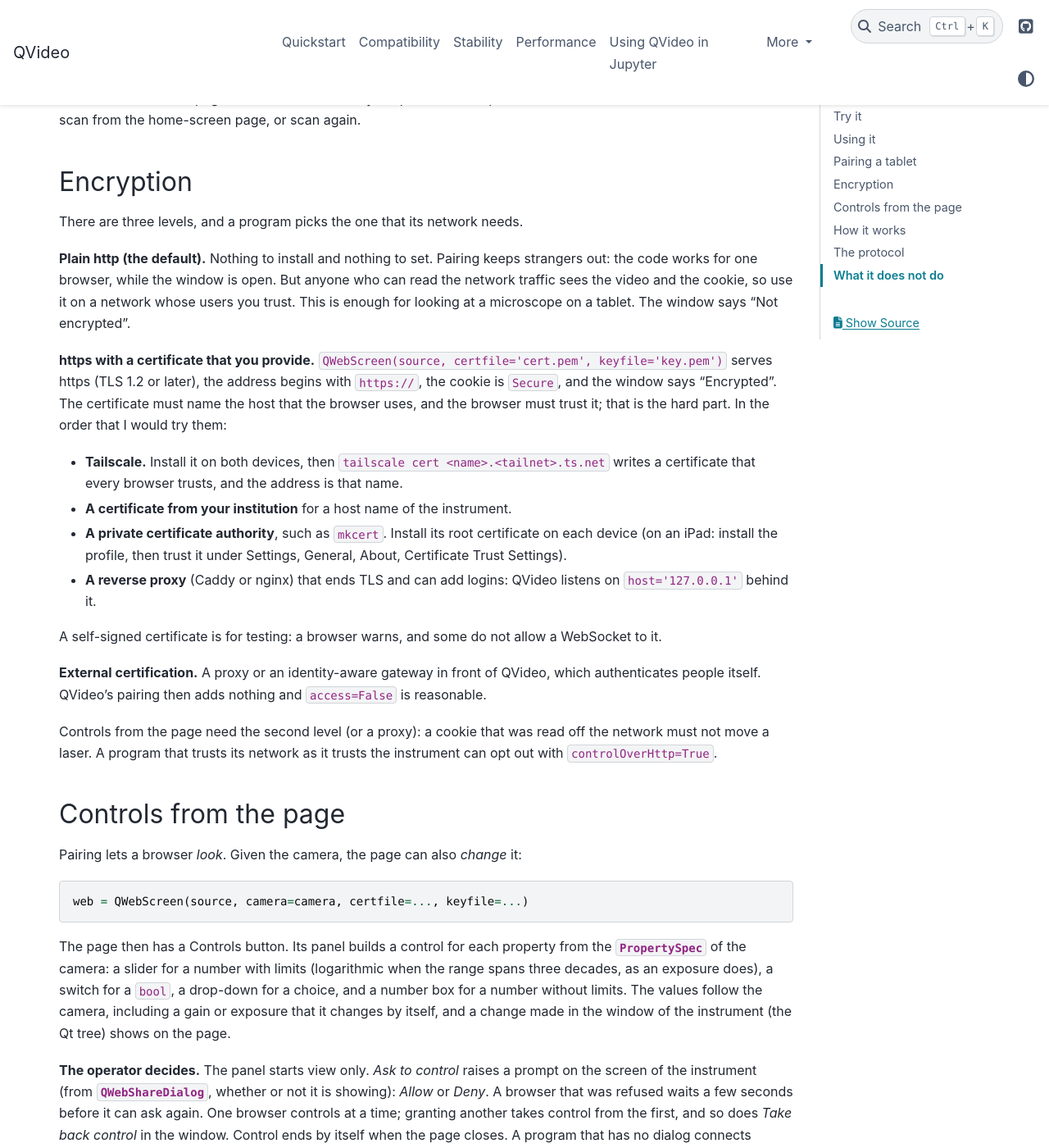
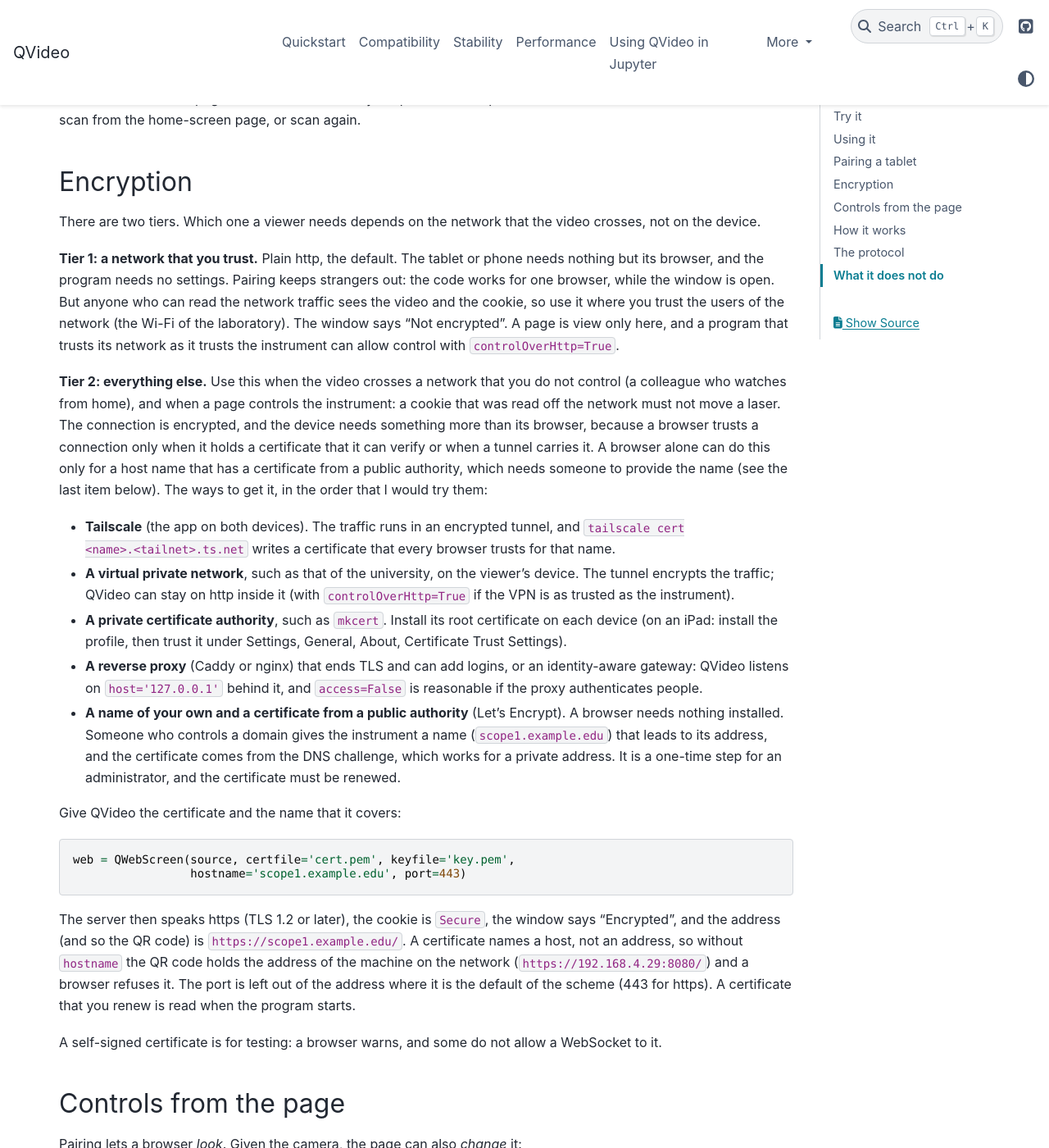
Before and after one commit to davidgrier/QVideo, a Sphinx documentation site: the page built from docs/streaming.rst, in a window 1280 px wide and 1400 px high, scrolled down 2277 px. Shown: the whole window at 82% size. Built offline with Sphinx 7.4.7 and the PyData theme 0.15.4, drawn with Linux system fonts in a browser that asks for light colours; some of the changed text lies outside the part shown.

Commit message:
QWebScreen: hostname for the address and the QR code; encryption in two tiers
hostname= names the host that a certificate covers: the address and the QR
code use it, and the port is left out where it is the default of the scheme.
The encryption page, the class docstring and CLAUDE.md describe two tiers:
tier 1 plain http on a trusted network, tier 2 a certificate, a tunnel or a
proxy for any other network and for control from a page.

Co-Authored-By: Claude Sonnet 5.5 <noreply@anthropic.com>

```diff
--- a/docs/streaming.rst
+++ b/docs/streaming.rst
@@ -22,8 +22,8 @@ The window opens with a QR code.  Point the camera of a tablet or phone at
 it and open the link: the video appears in the browser.  Tap *Controls*,
 then *Ask to control*, and answer the prompt on the instrument (*Allow*) to
 change exposure, gain, mirror, flip or resolution from the tablet.  The
-tablet and the computer must be on the same network, and the demo is not
-encrypted (see :ref:`streaming-encryption`).
+tablet and the computer must be on the same network, and the demo is tier 1:
+not encrypted (see :ref:`streaming-encryption`).
 
 Using it
 --------
@@ -67,10 +67,11 @@ larger.
 
 .. note::
 
-   By default the connection is **not encrypted** (see
-   :ref:`streaming-encryption`).  Use it on a trusted network, or give the
-   server a certificate.  A page can change camera properties only with the
-   operator's permission (:ref:`streaming-control`).
+   By default the connection is **not encrypted**: tier 1, for a network that
+   you trust.  For any other network, give the server a certificate or use a
+   tunnel: tier 2 (:ref:`streaming-encryption`).  A page can change camera
+   properties only with the operator's permission
+   (:ref:`streaming-control`).
 
 Pairing a tablet
 ----------------
@@ -116,43 +117,63 @@ scan again.
 Encryption
 ----------
 
-There are three levels, and a program picks the one that its network needs.
+There are two tiers.  Which one a viewer needs depends on the network that
+the video crosses, not on the device.
 
-**Plain http (the default).**  Nothing to install and nothing to set.
-Pairing keeps strangers out: the code works for one browser, while the
-window is open.  But anyone who can read the network traffic sees the video
-and the cookie, so use it on a network whose users you trust.  This is
-enough for looking at a microscope on a tablet.  The window says "Not
-encrypted".
+**Tier 1: a network that you trust.**  Plain http, the default.  The tablet
+or phone needs nothing but its browser, and the program needs no settings.
+Pairing keeps strangers out: the code works for one browser, while the window
+is open.  But anyone who can read the network traffic sees the video and the
+cookie, so use it where you trust the users of the network (the Wi-Fi of the
+laboratory).  The window says "Not encrypted".  A page is view only here,
+and a program that trusts its network as it trusts the instrument can allow
+control with ``controlOverHttp=True``.
 
-**https with a certificate that you provide.**  ``QWebScreen(source,
-certfile='cert.pem', keyfile='key.pem')`` serves https (TLS 1.2 or later),
-the address begins with ``https://``, the cookie is ``Secure``, and the
-window says "Encrypted".  The certificate must name the host that the
-browser uses, and the browser must trust it; that is the hard part.  In
-the order that I would try them:
+**Tier 2: everything else.**  Use this when the video crosses a network that
+you do not control (a colleague who watches from home), and when a page
+controls the instrument: a cookie that was read off the network must not
+move a laser.  The connection is encrypted, and the device needs something
+more than its browser, because a browser trusts a connection only when it
+holds a certificate that it can verify or when a tunnel carries it.  A
+browser alone can do this only for a host name that has a certificate from a
+public authority, which needs someone to provide the name (see the last
+item below).  The ways to get it, in the order that I would try them:
 
-* **Tailscale.**  Install it on both devices, then ``tailscale cert
-  <name>.<tailnet>.ts.net`` writes a certificate that every browser trusts,
-  and the address is that name.
-* **A certificate from your institution** for a host name of the instrument.
+* **Tailscale** (the app on both devices).  The traffic runs in an encrypted
+  tunnel, and ``tailscale cert <name>.<tailnet>.ts.net`` writes a
+  certificate that every browser trusts for that name.
+* **A virtual private network**, such as that of the university, on the
+  viewer's device.  The tunnel encrypts the traffic; QVideo can stay on
+  http inside it (with ``controlOverHttp=True`` if the VPN is as trusted as
+  the instrument).
 * **A private certificate authority**, such as ``mkcert``.  Install its root
   certificate on each device (on an iPad: install the profile, then trust
   it under Settings, General, About, Certificate Trust Settings).
-* **A reverse proxy** (Caddy or nginx) that ends TLS and can add logins:
-  QVideo listens on ``host='127.0.0.1'`` behind it.
+* **A reverse proxy** (Caddy or nginx) that ends TLS and can add logins, or
+  an identity-aware gateway: QVideo listens on ``host='127.0.0.1'`` behind
+  it, and ``access=False`` is reasonable if the proxy authenticates people.
+* **A name of your own and a certificate from a public authority** (Let's
+  Encrypt).  A browser needs nothing installed.  Someone who controls a
+  domain gives the instrument a name (``scope1.example.edu``) that leads to
+  its address, and the certificate comes from the DNS challenge, which works
+  for a private address.  It is a one-time step for an administrator, and
+  the certificate must be renewed.
+
+Give QVideo the certificate and the name that it covers::
+
+    web = QWebScreen(source, certfile='cert.pem', keyfile='key.pem',
+                     hostname='scope1.example.edu', port=443)
+
+The server then speaks https (TLS 1.2 or later), the cookie is ``Secure``,
+the window says "Encrypted", and the address (and so the QR code) is
+``https://scope1.example.edu/``.  A certificate names a host, not an address,
+so without ``hostname`` the QR code holds the address of the machine on the
+network (``https://192.168.4.29:8080/``) and a browser refuses it.  The port
+is left out of the address where it is the default of the scheme (443 for
+https).  A certificate that you renew is read when the program starts.
 
 A self-signed certificate is for testing: a browser warns, and some do not
 allow a WebSocket to it.
-
-**External certification.**  A proxy or an identity-aware gateway in front
-of QVideo, which authenticates people itself.  QVideo's pairing then adds
-nothing and ``access=False`` is reasonable.
-
-Controls from the page need the second level (or a proxy): a cookie that
-was read off the network must not move a laser.  A program that trusts its
-network as it trusts the instrument can opt out with
-``controlOverHttp=True``.
 
 .. _streaming-control:
 
@@ -281,7 +302,8 @@ What it does not do
 -------------------
 
 The page controls the camera but nothing else, and it has no touch
-interaction with overlays and no encryption unless the program gives a
-certificate.  It sends JPEG frames: video with H.264 would need much less
-bandwidth and is not supported.  The format leaves room for overlays that
-are drawn over the frame and for events that the page sends back.
+interaction with overlays and no encryption (tier 1) unless the program
+gives a certificate or runs in a tunnel (tier 2).  It sends JPEG frames:
+video with H.264 would need much less bandwidth and is not supported.  The
+format leaves room for overlays that are drawn over the frame and for events
+that the page sends back.
```
Also changed, not shown: CHANGELOG.md (+3 -1 lines), CLAUDE.md (+4 -1 lines), TODO.md (+12 -1 lines), 3 other files.
